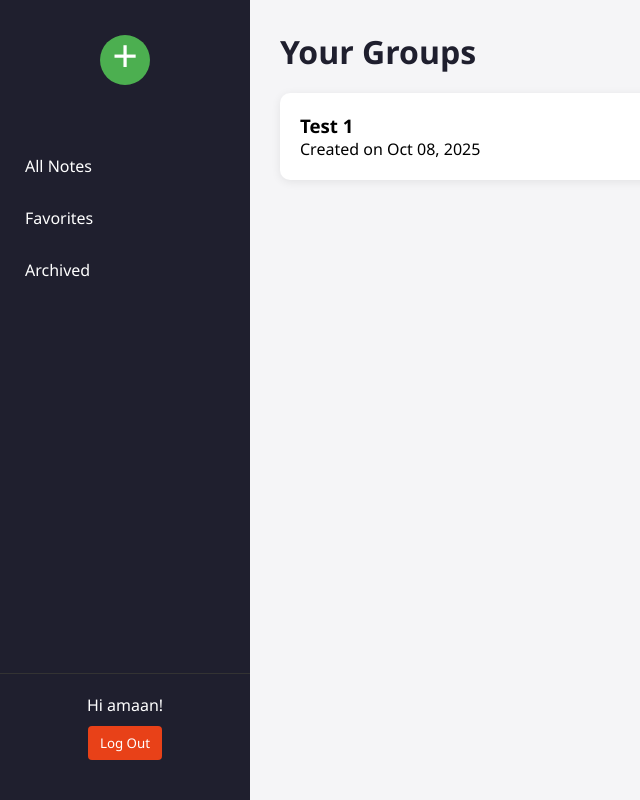
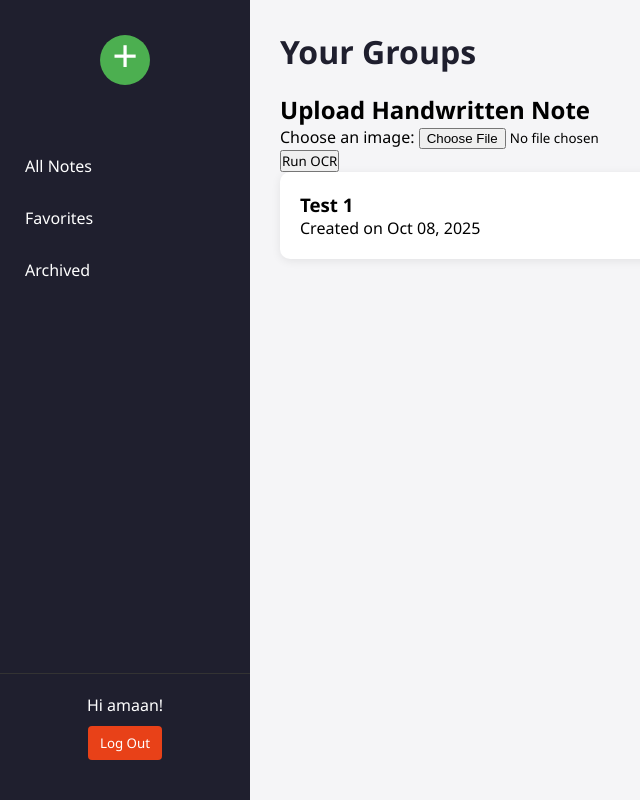
Before and after one commit to amaan1618/ExtolText, a Django app: page /accounts/ in a window 1280 px wide. Shown: the whole page, without its empty margins (0-640 px from the left). Run offline with Django 5.2, Linux system fonts and the light colour scheme; a user stored in the database is signed in; data comes from the database, SQL or seed files in the repository.

Commit message:
Update mhome.html

```diff
--- a/extol/main/templates/main/mhome.html
+++ b/extol/main/templates/main/mhome.html
@@ -131,6 +131,18 @@ h1 { margin-bottom: 20px; color: #1f1f2e; }
     <!-- Main Content -->
 <div class="main-content">
     <h1>Your Groups</h1>
+    <body>
+  <div class="container">
+    <h2>Upload Handwritten Note</h2>
+    <form method="POST" action="/ocr" enctype="multipart/form-data">
+      <div class="form-group">
+        <label for="image">Choose an image:</label>
+        <input type="file" name="image" accept="image/*" class="form-control" required>
+      </div>
+      <button type="submit" class="btn btn-primary mt-2">Run OCR</button>
+    </form>
+  </div>
+</body>
 
     {% for group in groups %}
     <a href="{% url 'group_detail' group.id %}" style="text-decoration: none; color: inherit;">
```
